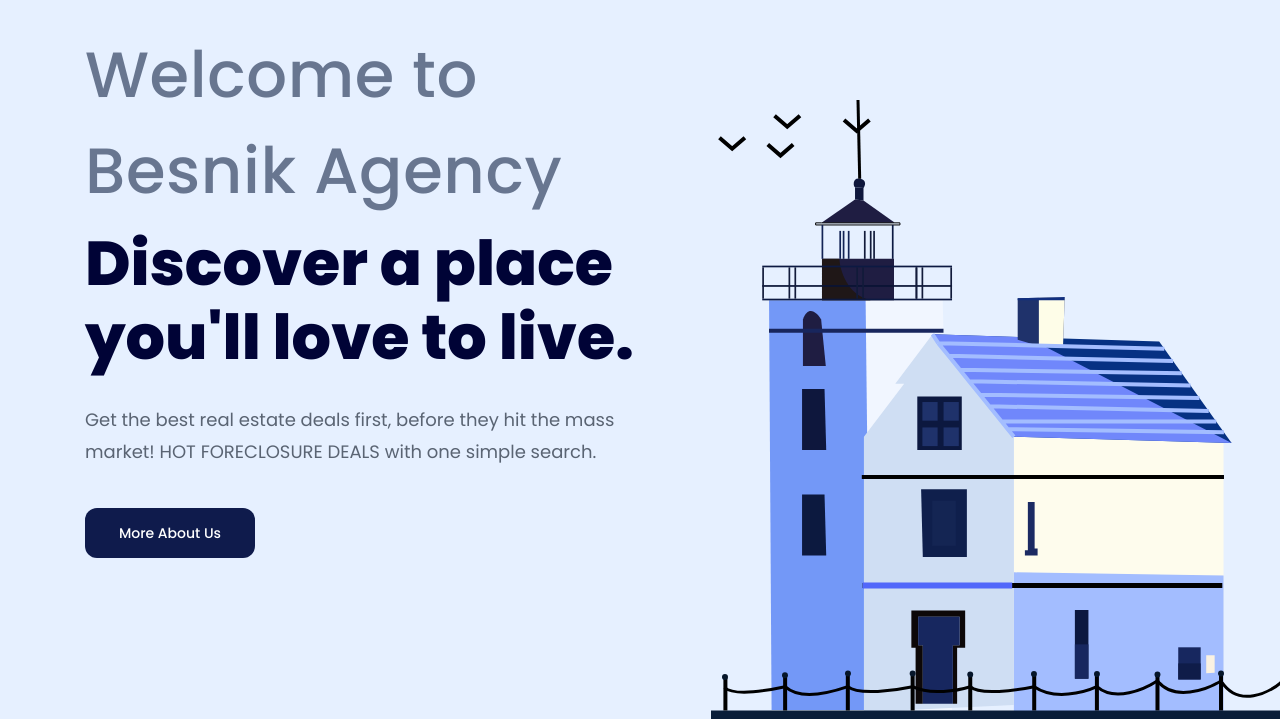
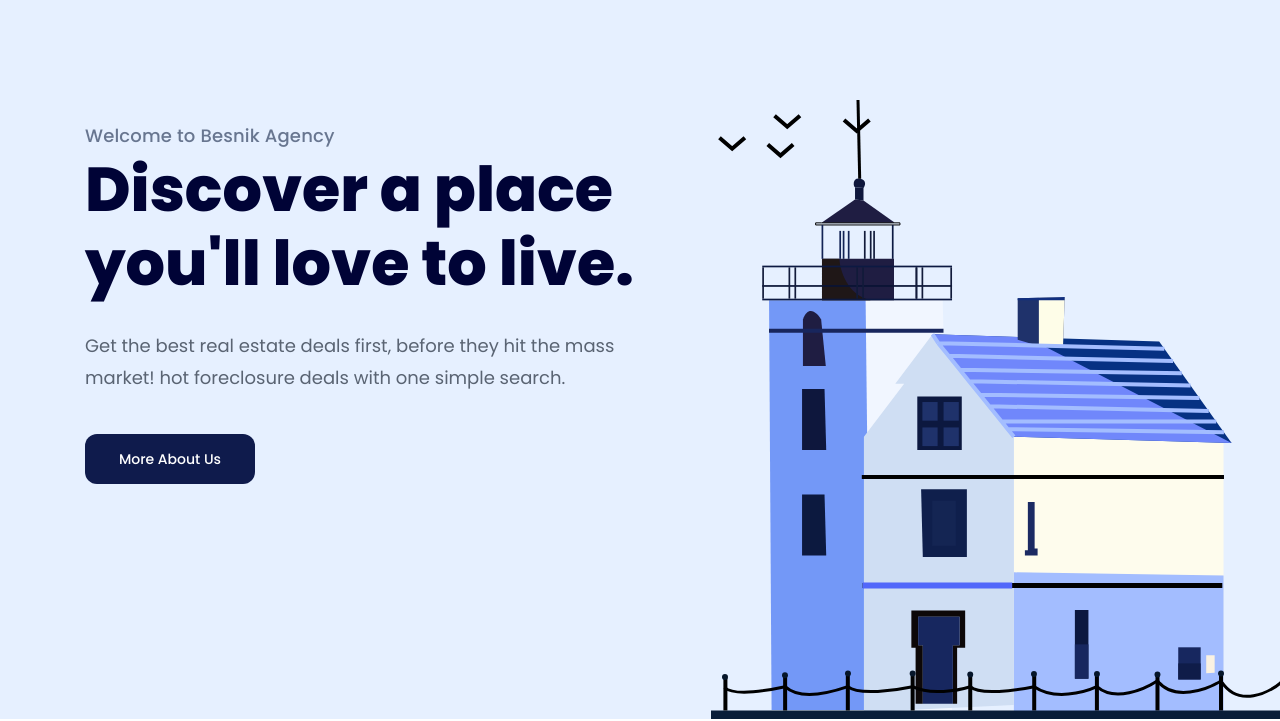
Before and after one commit to cuipapchoigame/HTMLCSS-F8-01, a plain HTML site: page index.html in a window 1280 px wide. Shown: the part 81-802 px from the top of the page. Drawn offline with Linux system fonts and the light colour scheme.

Commit message:
Fix hero sub-title

```diff
--- a/assets/css/style.css
+++ b/assets/css/style.css
@@ -100,11 +100,11 @@ a {
 }
 
 .hero .sub-title {
+    margin-top: 130px;
+    color: #687690;
+    font-size: 1.8rem;
     font-weight: 500;
-    font-size: 6.4rem;
-    line-height: 1.5;
-    letter-spacing: 0.01em;
-    color:#687690;
+    letter-spacing: 0.18px;
 }
 
 .hero .title{
--- a/index.html
+++ b/index.html
@@ -47,7 +47,7 @@
                             </h1>
                             <p class="desc">
                                 Get the best real estate deals first, before
-                                they hit the mass market! HOT FORECLOSURE DEALS
+                                they hit the mass market! hot foreclosure deals
                                 with one simple search.
                             </p>
                             <a href="#!" class="btn hero-cta">More About Us</a
```
